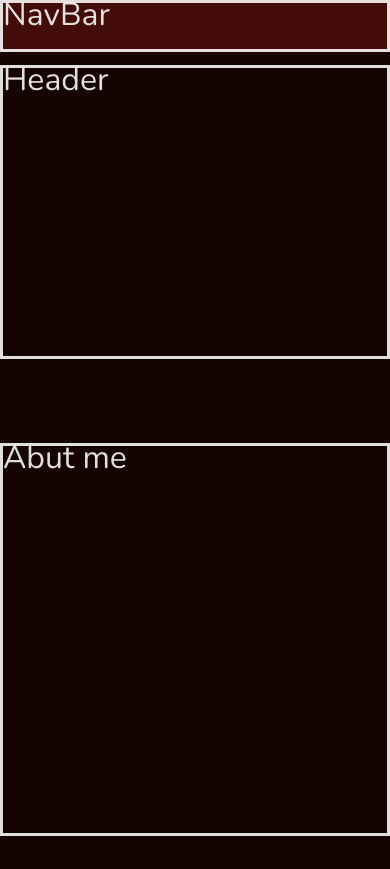
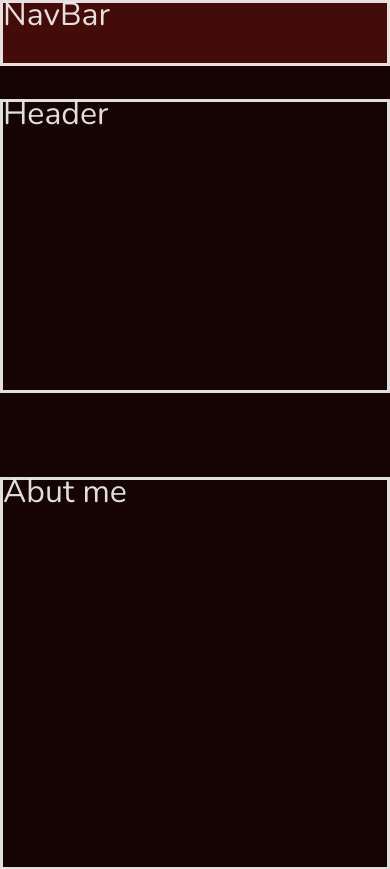
Before and after one commit to FranNavarro27F/Portfolio_fran_2, a React (Vite) app in the folder vite-project/: page / in a window 390 px wide. Shown: the top 869 px of the page. Built offline with nearby package versions, Linux system fonts and the light colour scheme.

Commit message:
create feature_mobileMenu branch

```diff
--- a/vite-project/src/App.css
+++ b/vite-project/src/App.css
@@ -114,7 +114,7 @@ Variables CSS
   background-color: var(--Color-Primary-8);
   border-style: solid;
 
-  height: 3.25rem;
+  height: 4.125rem;
   width: 100vw;
   position: fixed;
  }
@@ -122,7 +122,7 @@ Variables CSS
   background-color: var(--Color-Primary-9);
   border-style: solid;
   height: 18.375rem;
-  margin-top: 4.0625rem;
+  margin-top: 6.1875rem;
   margin-bottom: 84px;
   /* height: 18.375rem; */
  }
```
